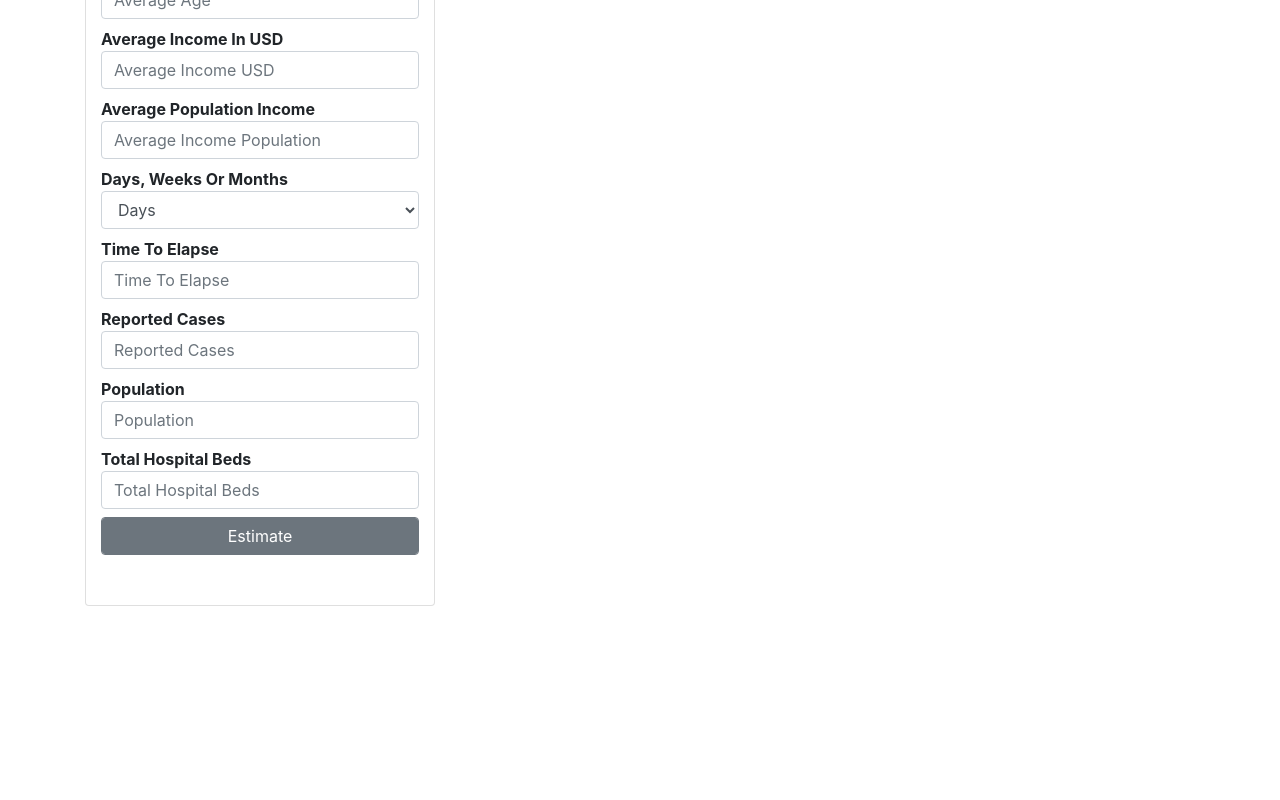
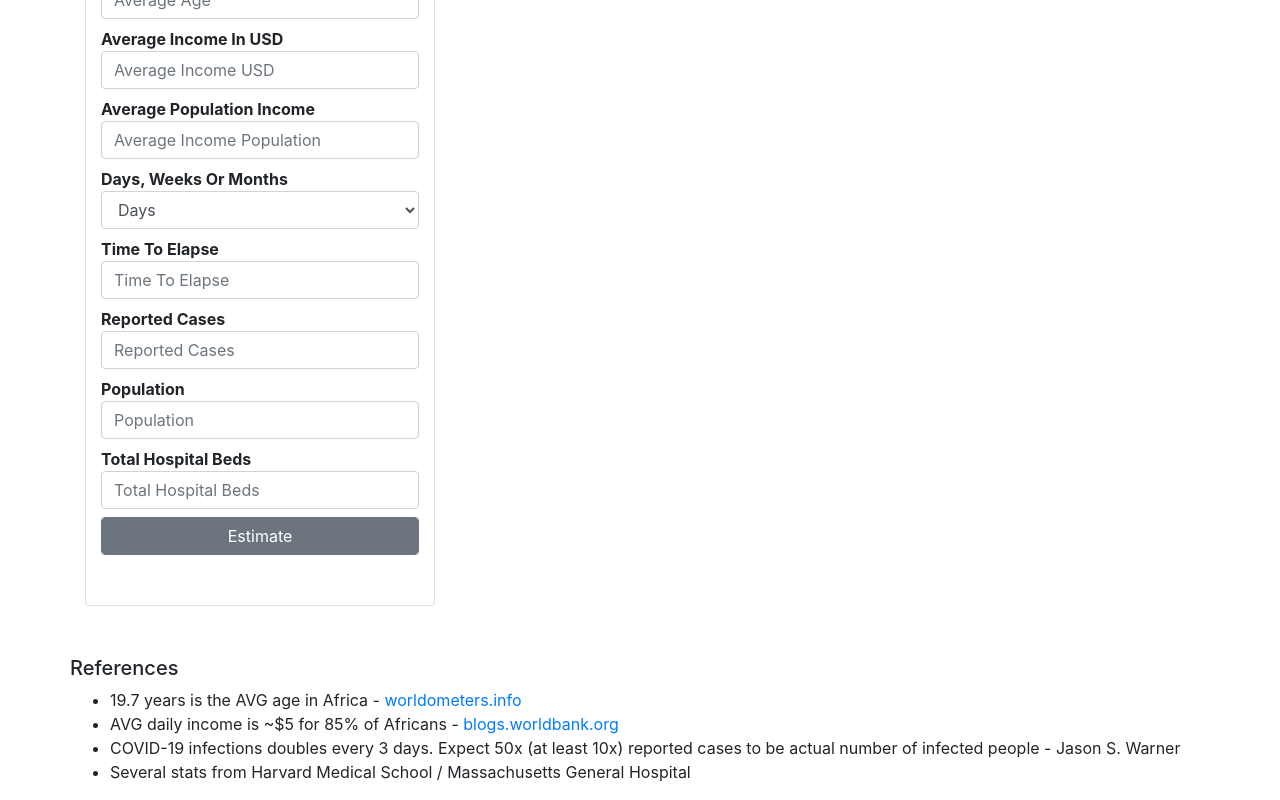
Before and after one commit to stteem/covid19, a React (Create React App) app: page / in a window 1280 px wide. Shown: the part 509-1309 px from the top of the page. Before the commit the page ends 1165 px from the top, so only its background shows below. Built offline with nearby package versions, Linux system fonts and the light colour scheme.

Commit message:
references

```diff
--- /dev/null
+++ b/src/components/Footer.js
@@ -0,0 +1,22 @@
+import React, { Component } from 'react';
+
+
+class Footer extends Component {
+
+	render() {
+		return(
+			<div>
+				<h5>References</h5>
+				<ul>
+				<li>19.7 years is the AVG age in Africa - <a href="www.worldometers.info">worldometers.info</a></li>
+				<li>AVG daily income is ~$5 for 85% of Africans - <a href="www.blogs.worldbank.org">blogs.worldbank.org</a></li>
+				<li>COVID-19 infections doubles every 3 days. Expect 50x (at least 10x) reported cases to be actual
+					number of infected people - Jason S. Warner</li>
+				<li>Several stats from Harvard Medical School / Massachusetts General Hospital </li>
+				</ul>
+			</div>
+		);
+	}
+}
+
+export default Footer;
--- a/src/components/ImpactForm.js
+++ b/src/components/ImpactForm.js
@@ -3,6 +3,8 @@ import { Card, CardTitle, Button } from 'reactstrap';
 import covid19ImpactEstimator from '../calculator/estimate.js';
 import ImpactResult from './ImpactResult';
 import SevereImpact from './SevereImpact';
+import Footer from './Footer';
+
 
 
 const DATA = {
@@ -119,6 +121,7 @@ class ImpactForm extends Component {
 
 					<ImpactResult estimate={this.state.estimate} />
 					<SevereImpact estimate={this.state.estimate} />
+					<Footer />
 				</div>
 			</div>
 		);
--- a/src/components/ImpactResult.js
+++ b/src/components/ImpactResult.js
@@ -9,7 +9,7 @@ function ImpactResult({estimate}) {
 			<div className="col-12 col-sm-4 col-md-4">
 				<Card>
 					<CardBody>
-						<CardTitle><h4>Impact</h4></CardTitle>
+						<CardTitle><h5>Impact</h5></CardTitle>
 						<CardText>Currently Infected: {estimate.impact.currentlyInfected}</CardText>
 						<CardText>Infections By Requested Time: {estimate.impact.infectionsByRequestedTime}</CardText>
 						<CardText>Severe Cases By Requested Time: {estimate.impact.severeCasesByRequestedTime}</CardText>
--- a/src/components/SevereImpact.js
+++ b/src/components/SevereImpact.js
@@ -9,7 +9,7 @@ function SevereImpact({estimate}) {
 			<div className="col-12 col-sm-4 col-md-4">
 				<Card>
 					<CardBody>
-						<CardTitle><h4>Severe Impact</h4></CardTitle>
+						<CardTitle><h5>Severe Impact</h5></CardTitle>
 						<CardText>Currently Infected: {estimate.severeImpact.currentlyInfected}</CardText>
 						<CardText>Infections By Requested Time: {estimate.severeImpact.infectionsByRequestedTime}</CardText>
 						<CardText>Severe Cases By Requested Time: {estimate.severeImpact.severeCasesByRequestedTime}</CardText>
```
